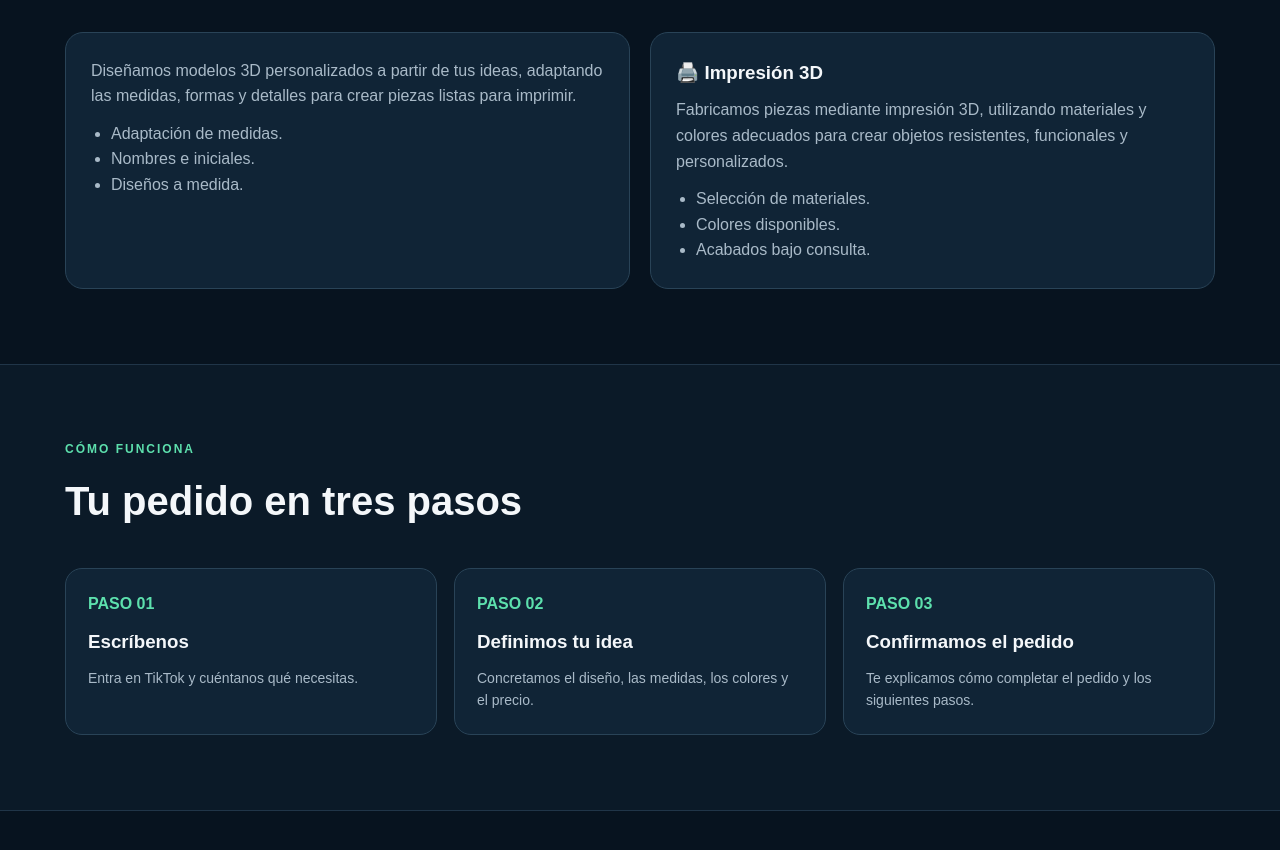
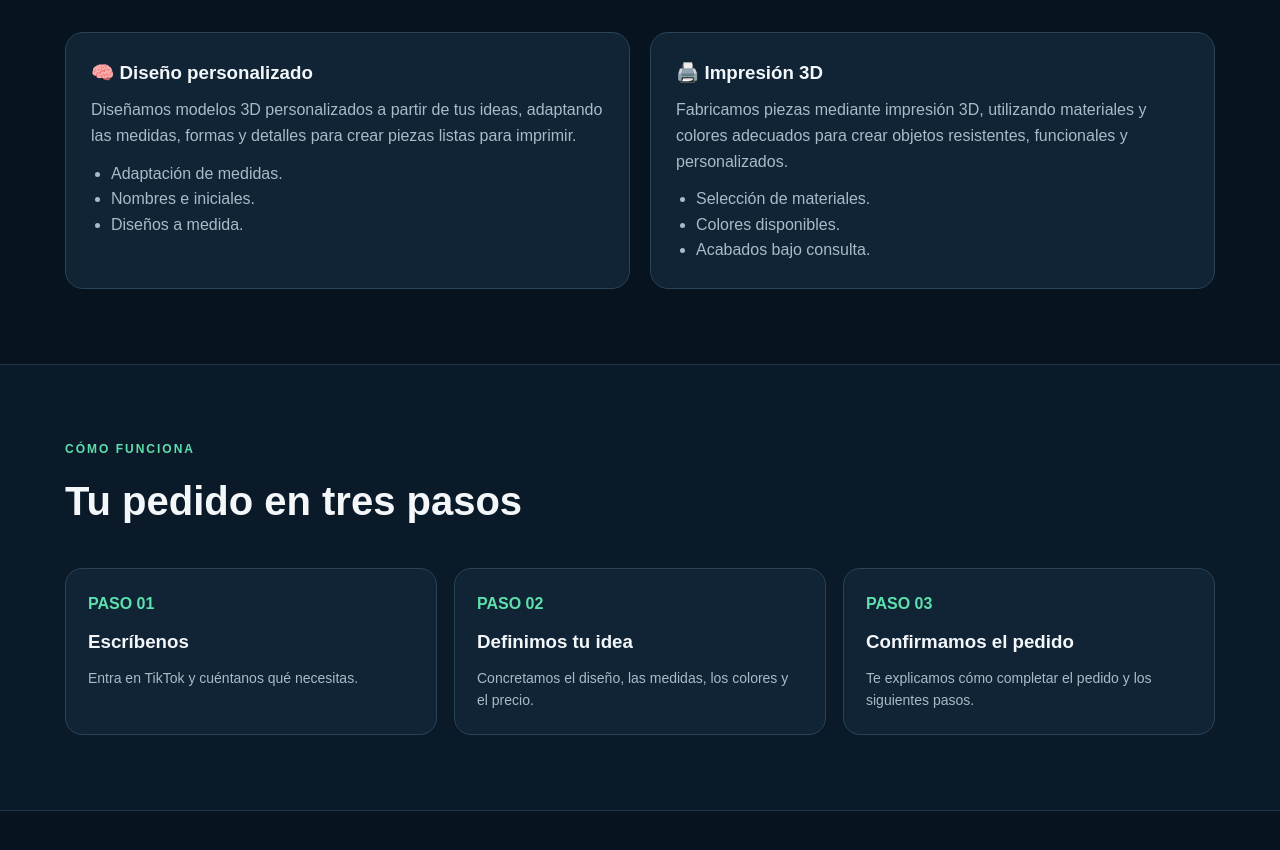
Before and after one commit to nexolabbb/NEXOLAB.3d, a plain HTML site: page index.html in a window 1280 px wide. Shown: the part 2157-3007 px from the top of the page. Drawn offline with Linux system fonts and the light colour scheme.

Commit message:
Add custom design service section to index.html

```diff
--- a/index.html
+++ b/index.html
@@ -488,6 +488,7 @@ Convertimos tus ideas en objetos útiles, originales y adaptados a tus necesidad
 
 <div class="servicios">
 <div class="servicio">
+  <h3>🧠 Diseño personalizado</h3>
 <p>Diseñamos modelos 3D personalizados a partir de tus ideas, adaptando las medidas, formas y detalles para crear piezas listas para imprimir.</p>
 <ul>
 <li>Adaptación de medidas.</li>
```
